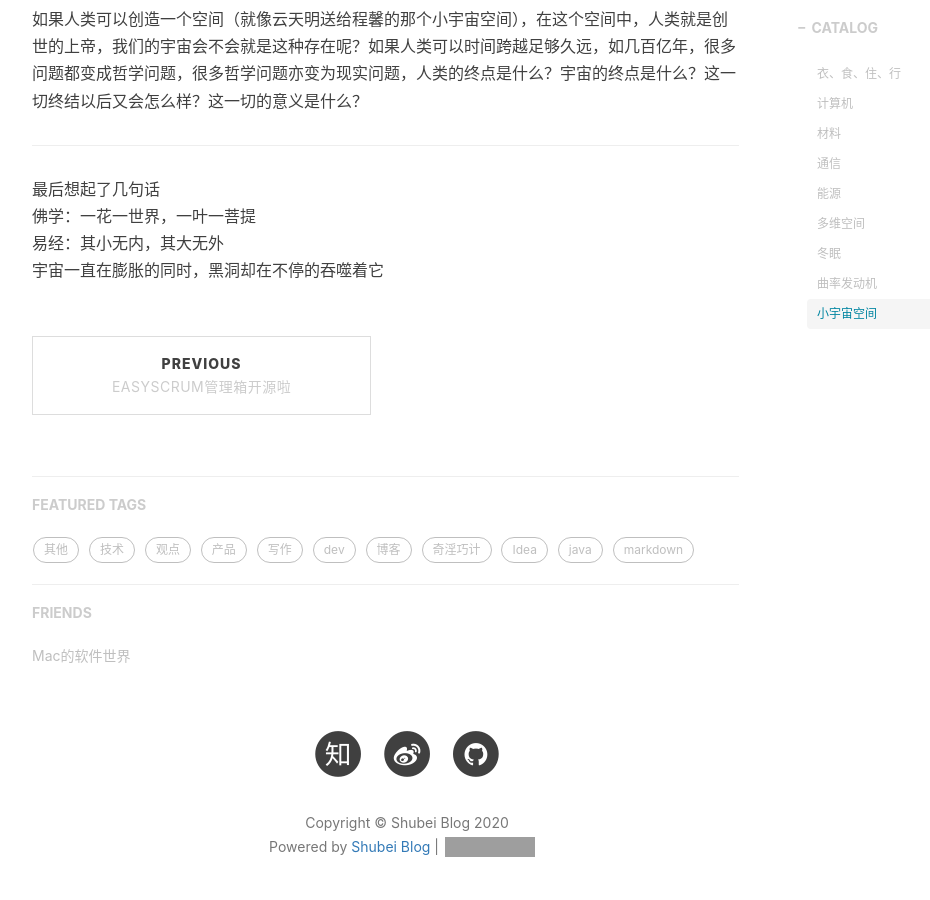
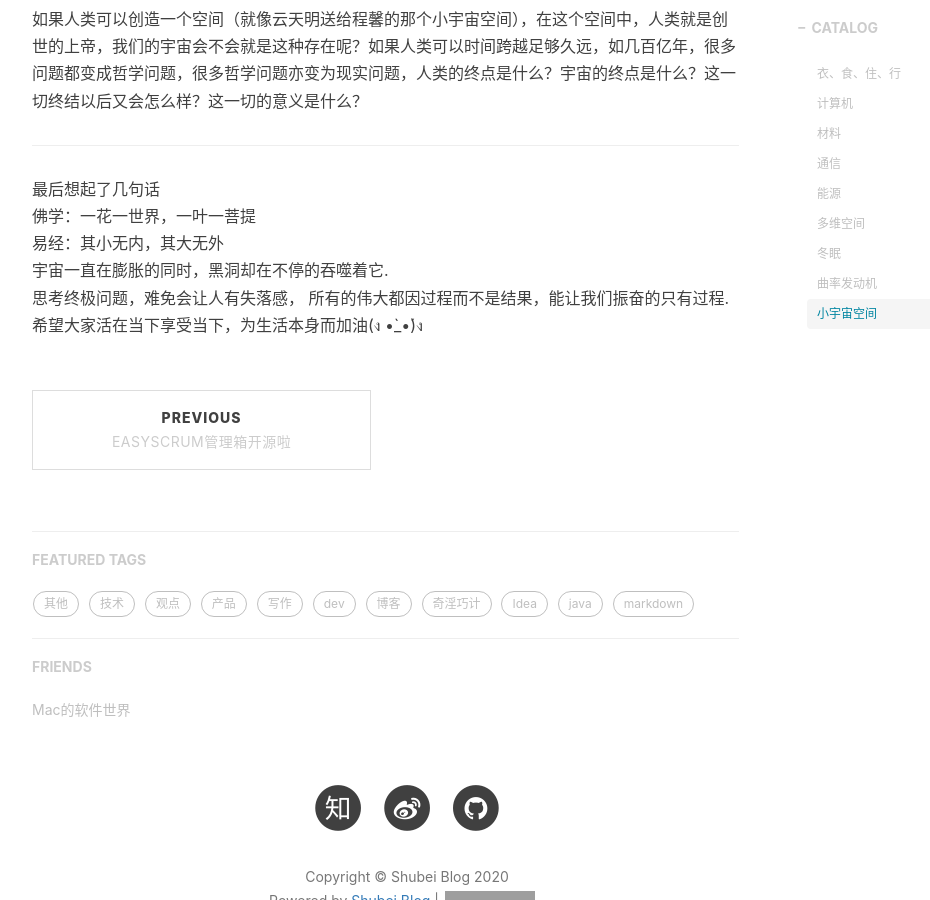
Before and after one commit to lushubei/lushubei.github.io, a Jekyll site: the page built from _posts/viewpoint/2020-03-22-threebody.md, in a window 1280 px wide and 900 px high, scrolled down 2292 px. Shown: the whole window, without its empty margins (233-1163 px from the left). Built offline with Jekyll 4.4.1, drawn with Linux system fonts in a browser that asks for light colours; nearby versions of some CDN libraries; comment, search, counter and statistics services are not loaded; grey boxes are pictures that could not be loaded.

Commit message:
添加个人评论

```diff
--- a/_posts/viewpoint/2020-03-22-threebody.md
+++ b/_posts/viewpoint/2020-03-22-threebody.md
@@ -1,7 +1,7 @@
 ---
 layout:     post
 title:      "从《三体》看未来的科技"
-subtitle:   "遥远未来的生活"
+subtitle:   "能振奋我们的只有过程"
 date:       2020-03-22
 author:     "Shubei"
 header-img: "img/post-bg-2015.jpg"
@@ -53,4 +53,6 @@ tags:
 最后想起了几句话
 佛学：一花一世界，一叶一菩提
 易经：其小无内，其大无外
-宇宙一直在膨胀的同时，黑洞却在不停的吞噬着它
+宇宙一直在膨胀的同时，黑洞却在不停的吞噬着它.
+思考终极问题，难免会让人有失落感， 所有的伟大都因过程而不是结果，能让我们振奋的只有过程.
+希望大家活在当下享受当下，为生活本身而加油(ง •̀_•́)ง
```
